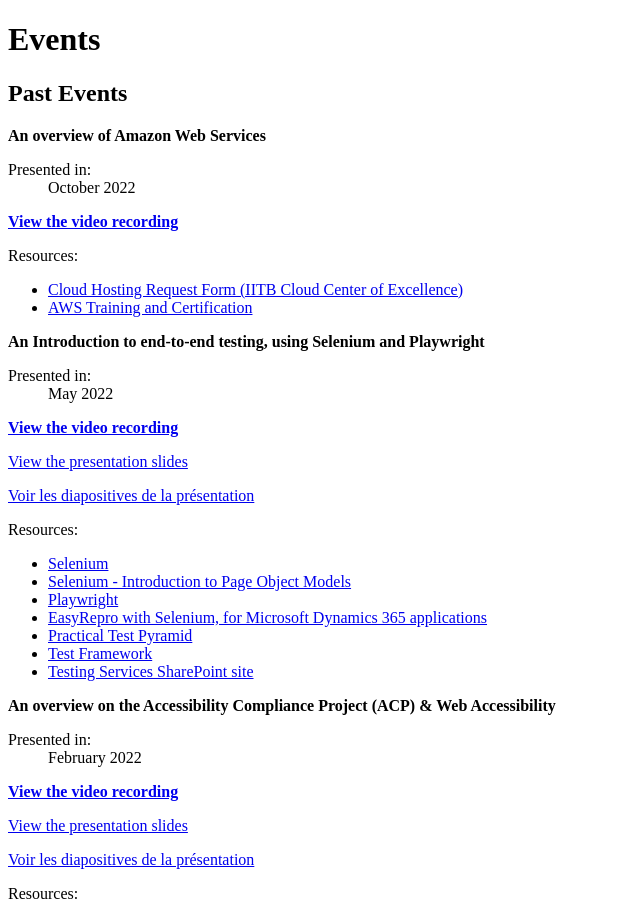
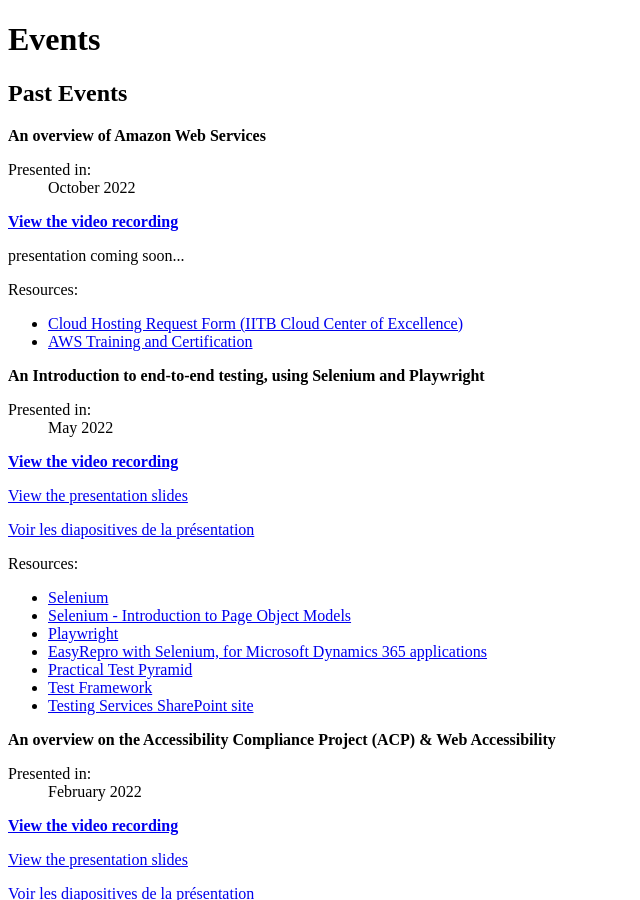
Before and after one commit to esdc-devcop/esdc-devcop.github.io, a Jekyll site: the page built from docs/_pages/events.md, in a window 1280 px wide and 900 px high. Shown: the whole window, without its empty margins (0-640 px from the left). Built offline with Jekyll 4.4.1, drawn with Linux system fonts in a browser that asks for light colours; comment, search, counter and statistics services are not loaded.

Commit message:
will add slides when they are available

```diff
--- a/docs/_data/events.yml
+++ b/docs/_data/events.yml
@@ -2,7 +2,7 @@
   - month: October 2022
     topic: An overview of Amazon Web Services
     recording: https://web.microsoftstream.com/video/51fc1ee5-4b08-489b-bbc6-4bee957f1e0c
-    presentation:
+    nopresentation: presentation coming soon...
     resources:
       - title: Cloud Hosting Request Form (IITB Cloud Center of Excellence)
         link: https://forms.office.com/Pages/ResponsePage.aspx?id=RljVnoGKRkKs2LGgGr_A0Zo6by_KdyFEncAI0YlGBIJUNUtTN0lSTjQ2TU40OFpLOVFKTElXUkhSNSQlQCN0PWcu
--- a/docs/_pages/events.md
+++ b/docs/_pages/events.md
@@ -46,6 +46,9 @@
     {% if event.diapositives %}
         <p><a href="{{ event.diapositives }}"><span class="glyphicon glyphicon-file"></span> Voir les diapositives de la présentation</a></p>
     {% endif %}
+    {% if event.nopresentation %}
+        <p>{{ event.nopresentation }}</p>
+    {% endif %}
     {% if event.resources %}
         <p>Resources:</p>
         <ul>
```
